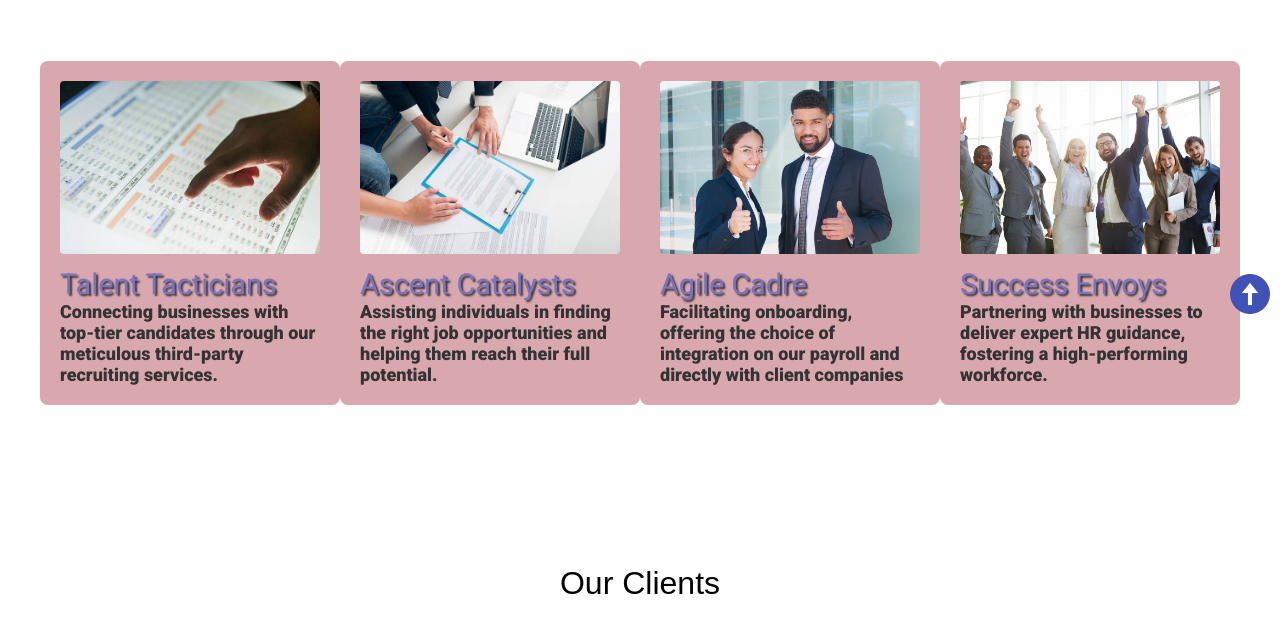
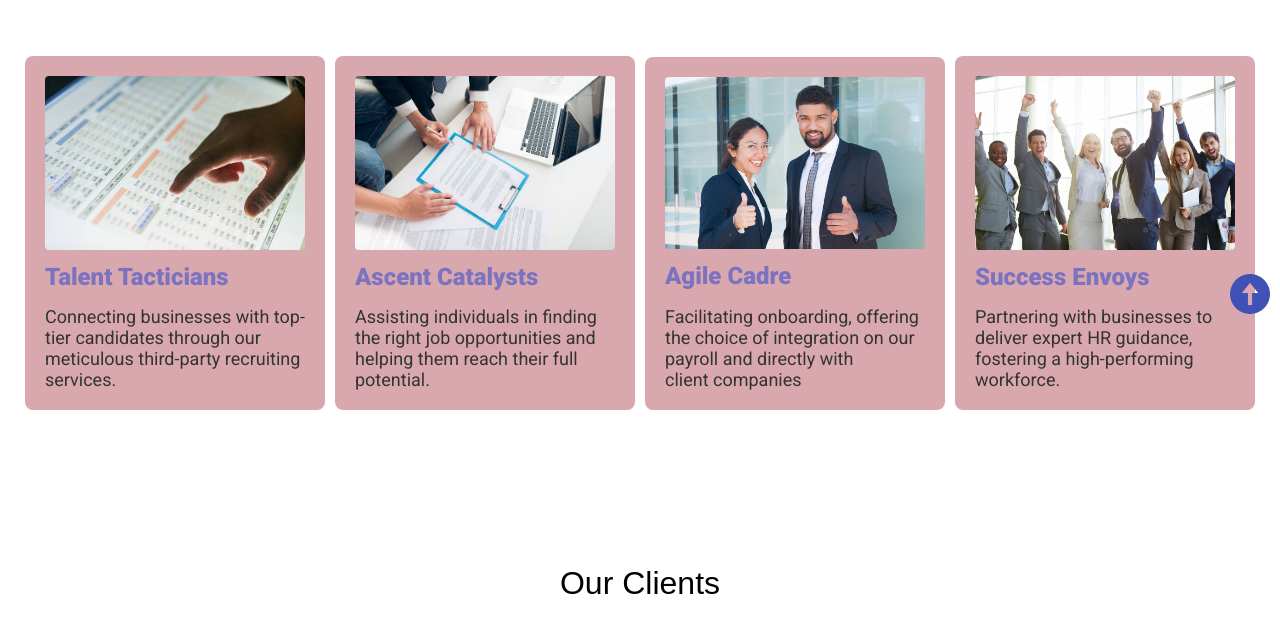
Before and after one commit to AdityaGhosh1008/TalentAxis, a plain HTML site: page index.html in a window 1280 px wide. Shown: the part 454-1085 px from the top of the page. Drawn offline with nearby package versions, Linux system fonts and the light colour scheme.

Commit message:
version 9

```diff
--- a/assets/css/styles.css
+++ b/assets/css/styles.css
@@ -269,18 +269,11 @@ ul {
   margin-bottom: -20px;
 }
 
-.about p {
-  font-size: 1.5em;
-}
 
-.about h3 {
-  text-shadow: 2px 2px 2px #333;
-}
 
-.about p {
-  text-shadow: 2px 2px 2px #333;
-  font-size: 1.8rem;
-}
+
+
+
 .product-card-container {
   display: flex;
   font-size: small;
@@ -292,7 +285,7 @@ ul {
   background-color: var(--secondary-color);
   border-radius: 8px;
   max-width: 300px;
-  margin: 0 auto;
+  margin: 5px;
   padding: 20px;
 }
 
@@ -314,8 +307,7 @@ ul {
 
 .product-description {
   color: var(--primary-color);
-  font-size: smaller;
-  text-shadow: none;
+  font-size: 24px;
 }
 
 .product-price {
--- a/index.html
+++ b/index.html
@@ -104,23 +104,23 @@
       <div class="product-card-container">
         <div class="product-card">
           <img src="assets/images/speadsheet.jpg" alt="Product Image">
-          <p class="product-description">Talent Tacticians</p>
-          <h2 class="product-name">Connecting businesses with top-tier candidates through our meticulous third-party recruiting services.</h2>
+          <h1 class="product-description">Talent Tacticians</h1>
+          <p class="product-name">Connecting businesses with top-tier candidates through our meticulous third-party recruiting services.</p>
         </div>
         <div class="product-card">
           <img src="assets/images/catalyst.jpg" alt="Product Image">
-          <p class="product-description">Ascent Catalysts</p>
-          <h2 class="product-name">Assisting individuals in finding the right job opportunities and helping them reach their full potential.</h2>
+          <h1 class="product-description">Ascent Catalysts</h1>
+          <p class="product-name">Assisting individuals in finding the right job opportunities and helping them reach their full potential.</p>
         </div>
         <div class="product-card">
           <img src="assets/images/flexible.jpg" alt="Product Image">
-          <p class="product-description">Agile Cadre </p>
-          <h2 class="product-name">Facilitating onboarding, offering the choice of integration on our payroll and directly with client companies</h2>
+          <h1 class="product-description">Agile Cadre </h1>
+          <p class="product-name">Facilitating onboarding, offering the choice of integration on our payroll and directly with client companies</p>
         </div>
         <div class="product-card">
           <img src="assets/images/success.avif" alt="Product Image">
-          <p class="product-description">Success Envoys</p>
-          <h2 class="product-name">Partnering with businesses to deliver expert HR guidance, fostering a high-performing workforce.</h2>
+          <h1 class="product-description">Success Envoys</h1>
+          <p class="product-name">Partnering with businesses to deliver expert HR guidance, fostering a high-performing workforce.</p>
         </div>
       </div>
     </section>
```
